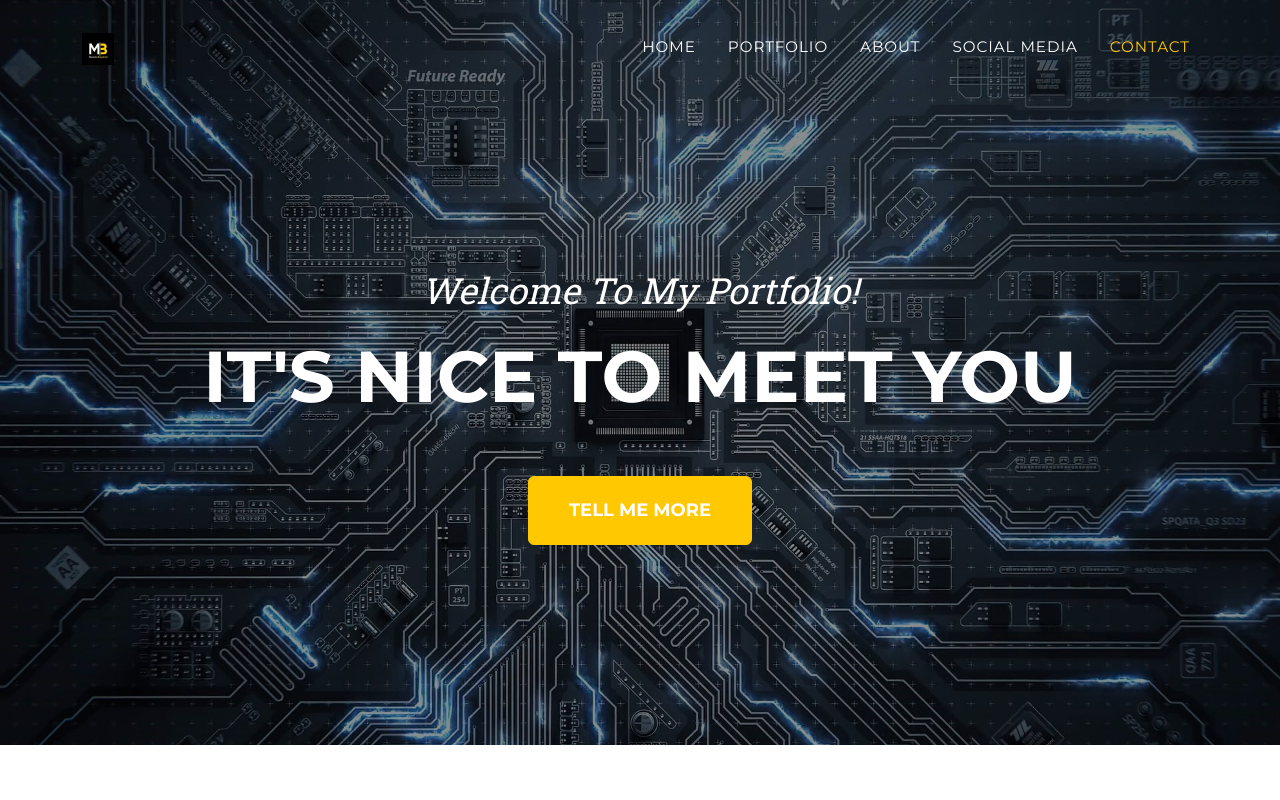
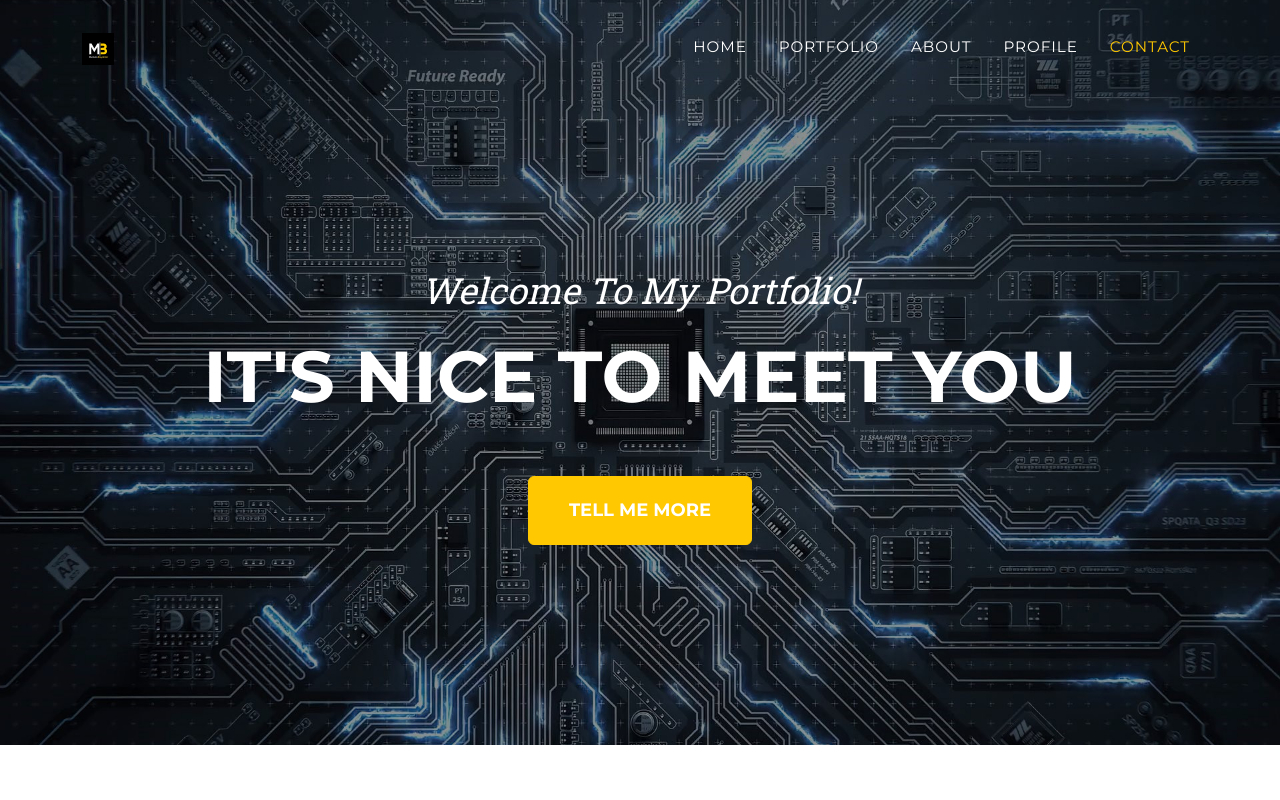
Before and after one commit to mustafabaytemurhw-cyber/mustafabaytemur.github.io, a plain HTML site: page index.html in a window 1280 px wide. Shown: the top 800 px of the page. Drawn offline with nearby package versions, Linux system fonts and the light colour scheme.

Commit message:
Change 'Social Media' link to 'Profile'

```diff
--- a/index.html
+++ b/index.html
@@ -30,7 +30,7 @@
                         <li class="nav-item"><a class="nav-link" href="#services">Home</a></li>
                         <li class="nav-item"><a class="nav-link" href="#portfolio">Portfolio</a></li>
                         <li class="nav-item"><a class="nav-link" href="#about">About</a></li>
-                        <li class="nav-item"><a class="nav-link" href="#team">Social Media</a></li>
+                        <li class="nav-item"><a class="nav-link" href="#team">Profile</a></li>
                         <li class="nav-item"><a class="nav-link" href="#contact">Contact</a></li>
                     </ul>
                 </div>
@@ -242,7 +242,8 @@
         <section class="page-section bg-light" id="team">
             <div class="container">
                 <div class="text-center">
-                    <h2 class="section-heading text-uppercase">PROFESSIONAL PROFILE</h2>
+                    <h2 class="section-heading text-uppercase">PROFILE</h2>
+
                 </div>
                 <div class="row">
                     <div class="col-lg-4">
```
